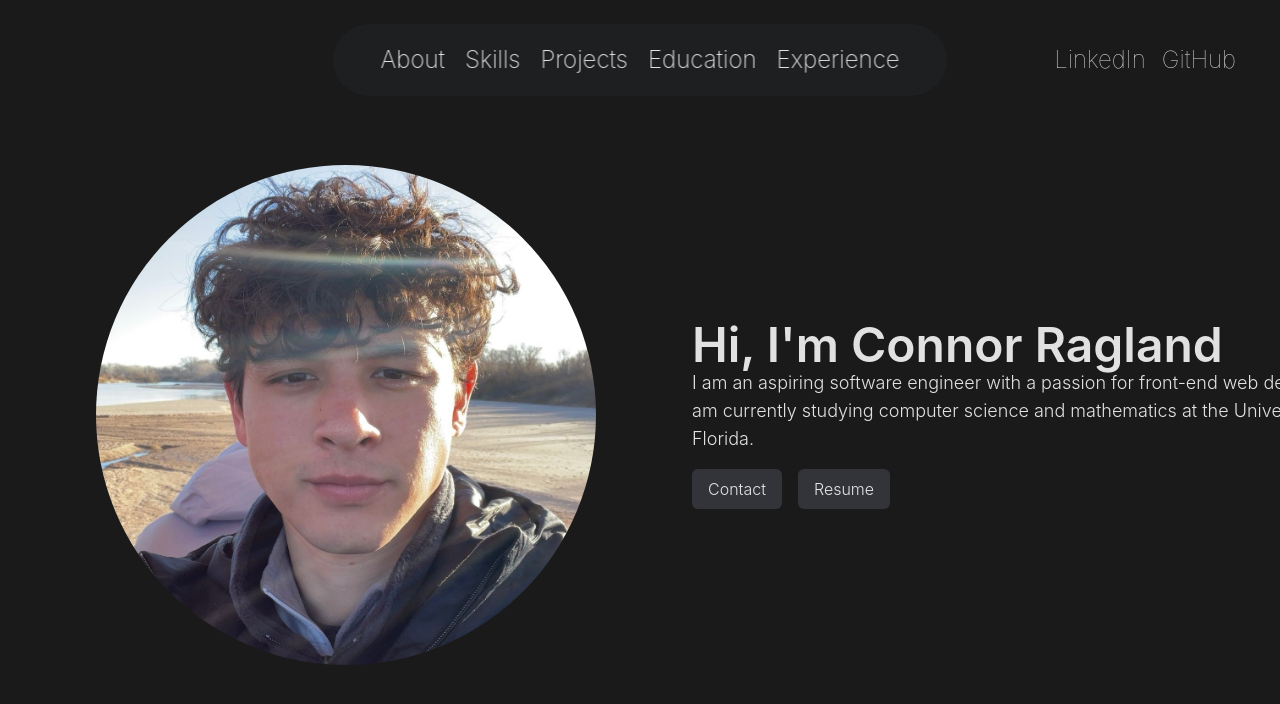
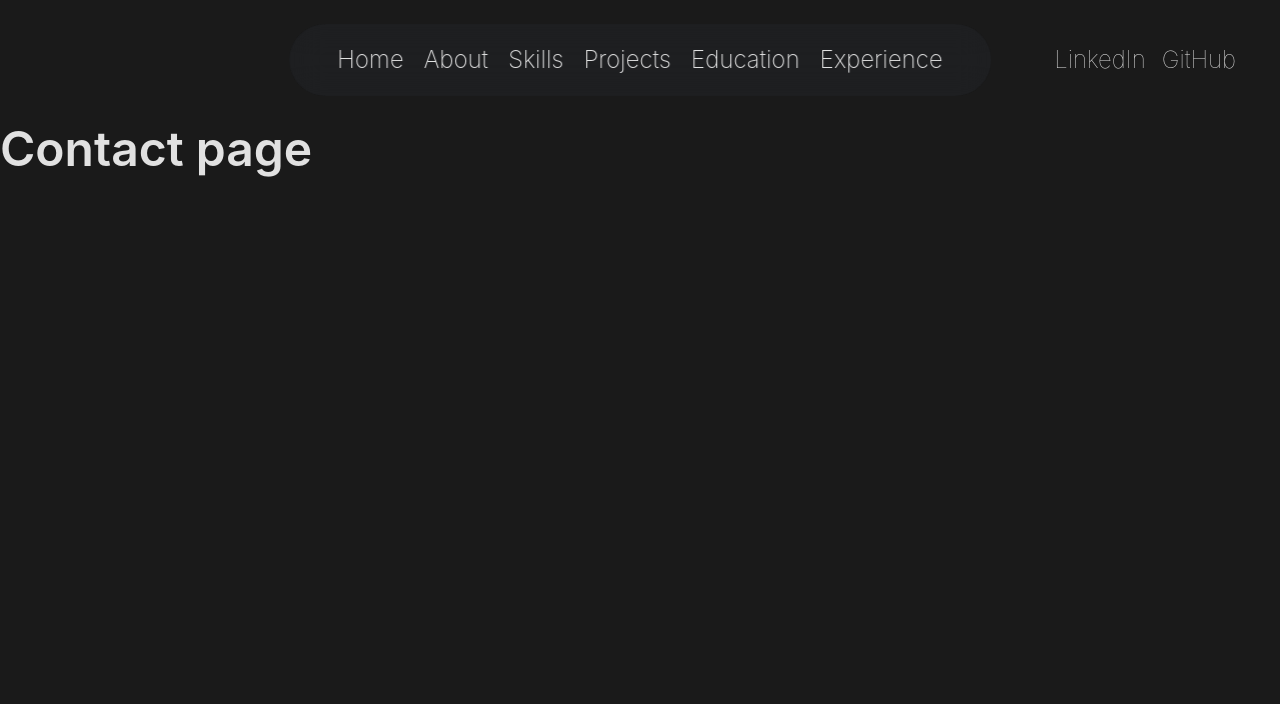
Before and after one commit to raglandconnor/personal_website, a React (Vite) app: page /contact in a window 1280 px wide. Shown: the top 704 px of the page. Built offline with nearby package versions, Linux system fonts and the light colour scheme.

Commit message:
Added react-router-dom with navigation to different pages

```diff
--- a/package.json
+++ b/package.json
@@ -11,7 +11,8 @@
   },
   "dependencies": {
     "react": "^18.2.0",
-    "react-dom": "^18.2.0"
+    "react-dom": "^18.2.0",
+    "react-router-dom": "^6.23.1"
   },
   "devDependencies": {
     "@types/react": "^18.2.66",
--- a/src/App.jsx
+++ b/src/App.jsx
@@ -1,12 +1,45 @@
 import React from "react";
-import Navbar from "./components/Navbar.jsx";
-import About from "./components/About.jsx";
+import { createBrowserRouter, RouterProvider } from "react-router-dom";
+
+import Home from "./pages/Home.jsx";
+import Projects from "./pages/Projects.jsx";
+import NotFound from "./pages/NotFound.jsx";
+import Resume from "./pages/Resume.jsx";
+import Contact from "./pages/Contact.jsx";
+import Root from "./pages/Root.jsx";
+
+const router = createBrowserRouter([
+  {
+    element: <Root />,
+    children: [
+      {
+        path: "/",
+        element: <Home />,
+        errorElement: <NotFound />,
+      },
+      {
+        path: "/projects",
+        element: <Projects />,
+        errorElement: <NotFound />,
+      },
+      {
+        path: "/resume",
+        element: <Resume />,
+        errorElement: <NotFound />,
+      },
+      {
+        path: "/contact",
+        element: <Contact />,
+        errorElement: <NotFound />,
+      },
+    ],
+  },
+]);
 
 function App() {
   return (
     <div>
-      <Navbar />
-      <About />
+      <RouterProvider router={router} />
     </div>
   );
 }
--- a/src/components/About.jsx
+++ b/src/components/About.jsx
@@ -1,8 +1,9 @@
 import React from "react";
+import { Link } from "react-router-dom";
 
 function About() {
   return (
-    <div className="about-main">
+    <div id="about">
       <div className="about-content flex items-center p-5 pl-24 pr-24 gap-24">
         <img
           className="shrink-0 mx-auto rounded-full w-[500px] h-[500px] object-cover mt-5 mb-5"
@@ -17,10 +18,10 @@ function About() {
             mathematics at the University of Florida.
           </p>
           <button className="bg-gray-500 bg-opacity-30 py-2 px-4 mt-4 mr-4 rounded-md">
-            Contact
+            <Link to="/contact">Contact</Link>
           </button>
           <button className="bg-gray-500 bg-opacity-30 py-2 px-4 mt-4 rounded-md">
-            Resume
+            <Link to="/resume">Resume</Link>
           </button>
         </div>
       </div>
--- /dev/null
+++ b/src/components/Footer.jsx
@@ -0,0 +1,7 @@
+import React from "react";
+
+function Footer() {
+  return <div>Footer</div>;
+}
+
+export default Footer;
--- a/src/components/Navbar.jsx
+++ b/src/components/Navbar.jsx
@@ -1,15 +1,29 @@
 import React from "react";
+import { NavLink } from "react-router-dom";
 
 function Navbar() {
   return (
     <nav>
       <div className="backdrop-blur-lg bg-gray-600 bg-opacity-10 p-5 px-12 fixed top-6 rounded-full font-extralight left-1/2 transform -translate-x-1/2">
         <ul className="flex flex-row items-center space-x-5 justify-center text-2xl">
-          <li className="cursor-pointer">About</li>
-          <li className="cursor-pointer">Skills</li>
-          <li className="cursor-pointer">Projects</li>
-          <li className="cursor-pointer">Education</li>
-          <li className="cursor-pointer">Experience</li>
+          <NavLink className="cursor-pointer" to="/">
+            Home
+          </NavLink>
+          <NavLink className="cursor-pointer" to="/#about">
+            About
+          </NavLink>
+          <NavLink className="cursor-pointer" to="/#skills">
+            Skills
+          </NavLink>
+          <NavLink className="cursor-pointer" to="/projects">
+            Projects
+          </NavLink>
+          <NavLink className="cursor-pointer" to="/#education">
+            Education
+          </NavLink>
+          <NavLink className="cursor-pointer" to="/#experience">
+            Experience
+          </NavLink>
         </ul>
       </div>
       <div className="p-5 font-thin fixed right-6 top-6">
--- /dev/null
+++ b/src/pages/Contact.jsx
@@ -0,0 +1,11 @@
+import React from "react";
+
+function Contact() {
+  return (
+    <div>
+      <h1 className="text-5xl font-semibold">Contact page</h1>
+    </div>
+  );
+}
+
+export default Contact;
--- /dev/null
+++ b/src/pages/Home.jsx
@@ -0,0 +1,14 @@
+import React from "react";
+import Navbar from "../components/Navbar";
+import About from "../components/About";
+
+function Home() {
+  return (
+    <>
+      <Navbar />
+      <About />
+    </>
+  );
+}
+
+export default Home;
--- /dev/null
+++ b/src/pages/NotFound.jsx
@@ -0,0 +1,15 @@
+import React from "react";
+import { Link } from "react-router-dom";
+
+function NotFound() {
+  return (
+    <div className="text-5xl pl-32 font-semibold flex flex-col gap-4">
+      404 Not found
+      <Link className="underline" to="/">
+        Go to home
+      </Link>
+    </div>
+  );
+}
+
+export default NotFound;
--- /dev/null
+++ b/src/pages/Projects.jsx
@@ -0,0 +1,7 @@
+import React from "react";
+
+function Projects() {
+  return <div>Projects page</div>;
+}
+
+export default Projects;
--- /dev/null
+++ b/src/pages/Resume.jsx
@@ -0,0 +1,11 @@
+import React from "react";
+
+function Resume() {
+  return (
+    <div>
+      <h1 className="text-5xl font-semibold">Resume page</h1>
+    </div>
+  );
+}
+
+export default Resume;
--- /dev/null
+++ b/src/pages/Root.jsx
@@ -0,0 +1,19 @@
+import React from "react";
+import { Outlet } from "react-router-dom";
+
+import Navbar from "../components/Navbar";
+import Footer from "../components/Footer";
+
+function Root() {
+  return (
+    <>
+      <Navbar />
+      <main>
+        <Outlet />
+      </main>
+      {/* <Footer /> */}
+    </>
+  );
+}
+
+export default Root;
```
Also changed, not shown: 1 other file (tests, documents, lock files or other folders).
